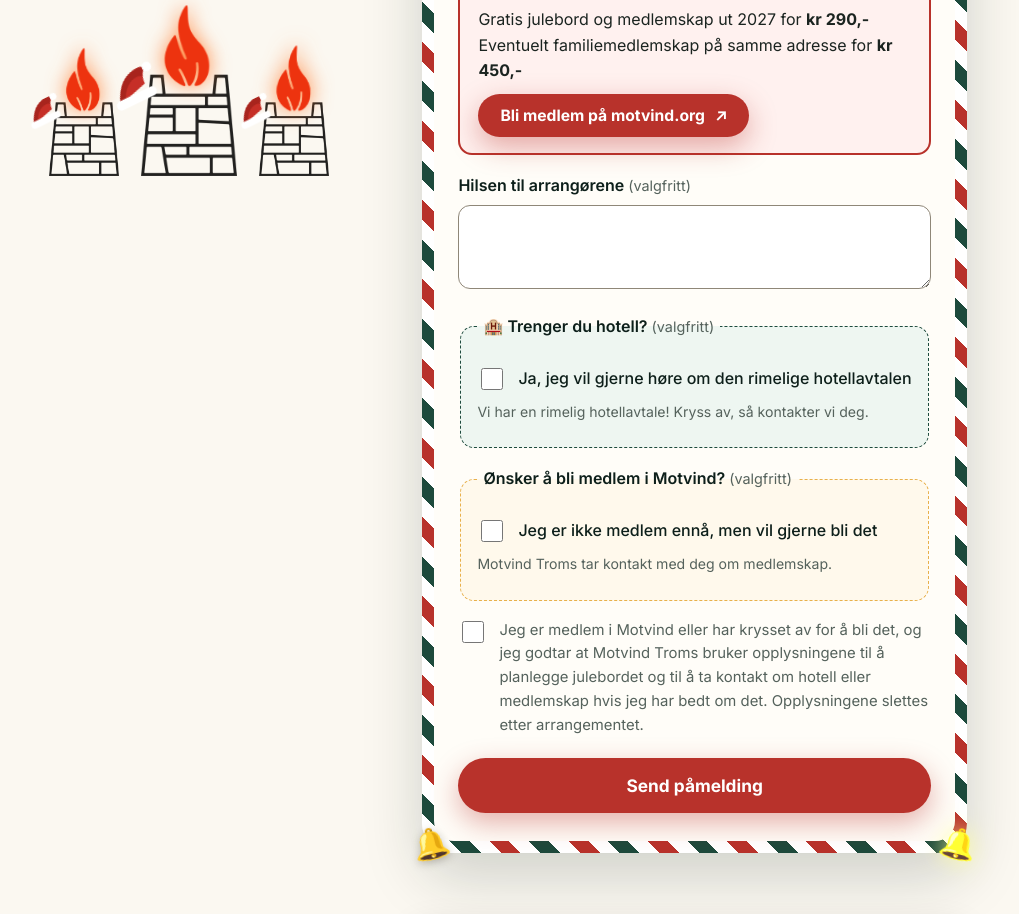
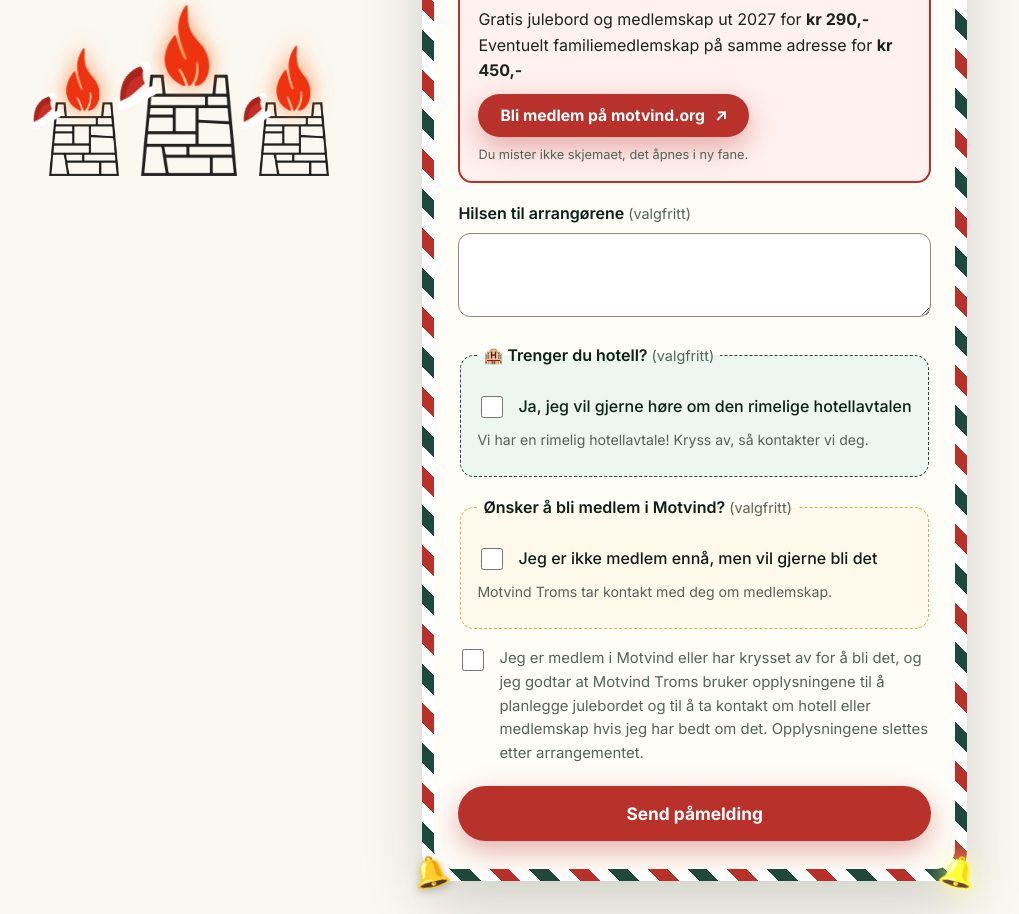
Before and after one commit to leamarketing/motvind-julebord, a plain HTML site: page index.html in a window 1280 px wide. Shown: the part 2969-3883 px from the top of the page, without its empty margins (163-1182 px from the left). Drawn offline with Linux system fonts and the light colour scheme; no server answers; grey boxes are pictures that could not be loaded.

Commit message:
Liten tekst under Bli medlem-knappen: åpnes i ny fane
Co-Authored-By: Claude Opus 5.5 <noreply@anthropic.com>

```diff
--- a/index.html
+++ b/index.html
@@ -99,6 +99,7 @@ textarea{min-height:84px;resize:vertical}
 .medlemskap legend{padding:0 6px}
 .bli-medlem{border:2px solid var(--rod);border-radius:14px;padding:16px 18px;background:#fff1ef}
 .bli-medlem p{margin:0 0 10px}
+.bli-medlem .ny-fane{margin:8px 0 0;font-size:.8rem;color:var(--dempet)}
 .bli-medlem-tittel{font:800 1.1rem Inter,sans-serif;color:var(--rod)}
 .bli-medlem .bli-medlem-knapp{width:auto;font-size:.98rem;padding:12px 22px}
 .kvittering-merke{display:inline-block;margin:10px 0 0;font-weight:700;color:var(--gran);letter-spacing:.04em}
@@ -386,6 +387,7 @@ footer{background:var(--sno);text-align:center;padding:10px 16px 48px;color:var(
             <p class="bli-medlem-tittel">⭐ Bli medlem NÅ og få alle fordeler!</p>
             <p>Gratis julebord og medlemskap ut 2027 for <b>kr 290,-</b><br>Eventuelt familiemedlemskap på samme adresse for <b>kr 450,-</b></p>
             <a class="knapp bli-medlem-knapp" href="https://www.motvind.org/bli-medlem" target="_blank" rel="noopener">Bli medlem på motvind.org <span aria-hidden="true">↗</span></a>
+            <p class="ny-fane">Du mister ikke skjemaet, det åpnes i ny fane.</p>
           </div>
           <div class="felt">
             <label for="hilsen">Hilsen til arrangørene <span class="valgfri">(valgfritt)</span></label>
```
